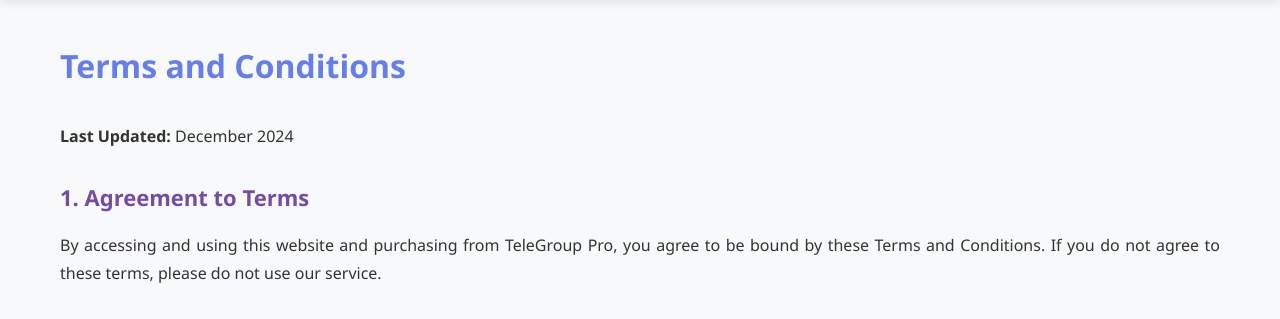
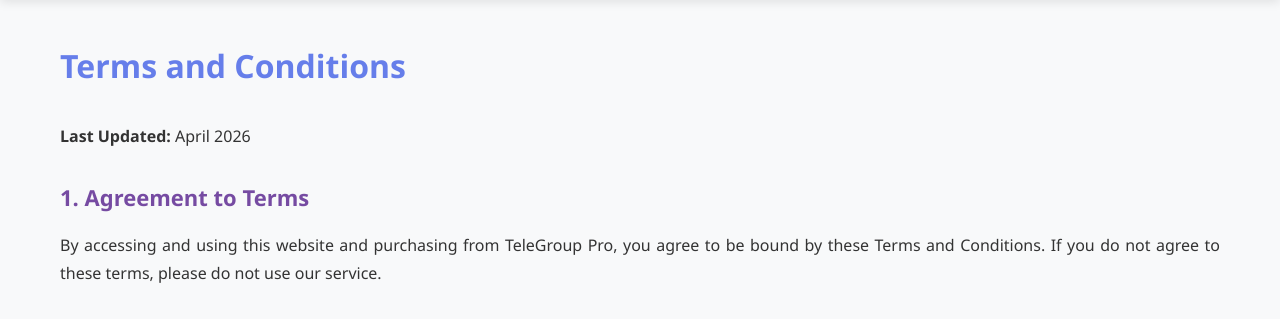
Before and after one commit to dmdipanshu/payment-bot-final, a Flask app: page / in a window 1280 px wide, after a click on "Terms & Conditions". Shown: the part 78-397 px from the top of the page. Run offline with Flask 3, Linux system fonts and the light colour scheme; parts of the project's set-up code (start-up, migrations or seed data) failed here and were passed over.

Commit message:
Update index.html

```diff
--- a/templates/index.html
+++ b/templates/index.html
@@ -309,7 +309,7 @@
     <div id="terms" class="page">
         <div class="container">
             <h1>Terms and Conditions</h1>
-            <p><strong>Last Updated:</strong> December 2024</p>
+            <p><strong>Last Updated:</strong> April 2026</p>
 
             <h2>1. Agreement to Terms</h2>
             <p>By accessing and using this website and purchasing from TeleGroup Pro, you agree to be bound by these Terms and Conditions. If you do not agree to these terms, please do not use our service.</p>
@@ -370,7 +370,7 @@
     <div id="privacy" class="page">
         <div class="container">
             <h1>Privacy Policy</h1>
-            <p><strong>Last Updated:</strong> December 2024</p>
+            <p><strong>Last Updated:</strong> April 2026</p>
 
             <h2>1. Introduction</h2>
             <p>TeleGroup Pro ("we", "us", "our", or "Company") operates this website. This page informs you of our policies regarding the collection, use, and disclosure of personal data when you use our service and the choices you have associated with that data.</p>
@@ -434,7 +434,7 @@
     <div id="shipping" class="page">
         <div class="container">
             <h1>Shipping Policy</h1>
-            <p><strong>Last Updated:</strong> December 2024</p>
+            <p><strong>Last Updated:</strong> April 2026</p>
 
             <h2>1. Instant Digital Delivery</h2>
             <p>Since TeleGroup Pro sells digital products and memberships, we do not ship physical goods. All products and access are delivered instantly upon payment confirmation.</p>
@@ -602,7 +602,7 @@
     <div id="cancellation" class="page">
         <div class="container">
             <h1>Cancellation and Refunds Policy</h1>
-            <p><strong>Last Updated:</strong> December 2024</p>
+            <p><strong>Last Updated:</strong> April 2026</p>
 
             <h2>1. No Cancellation After Payment</h2>
             <p>Once payment is successfully processed and access/products are delivered, <strong>cancellation of the order is not permitted</strong>. This is because digital products and memberships are immediately activated and cannot be "undelivered" in the traditional sense.</p>
```
